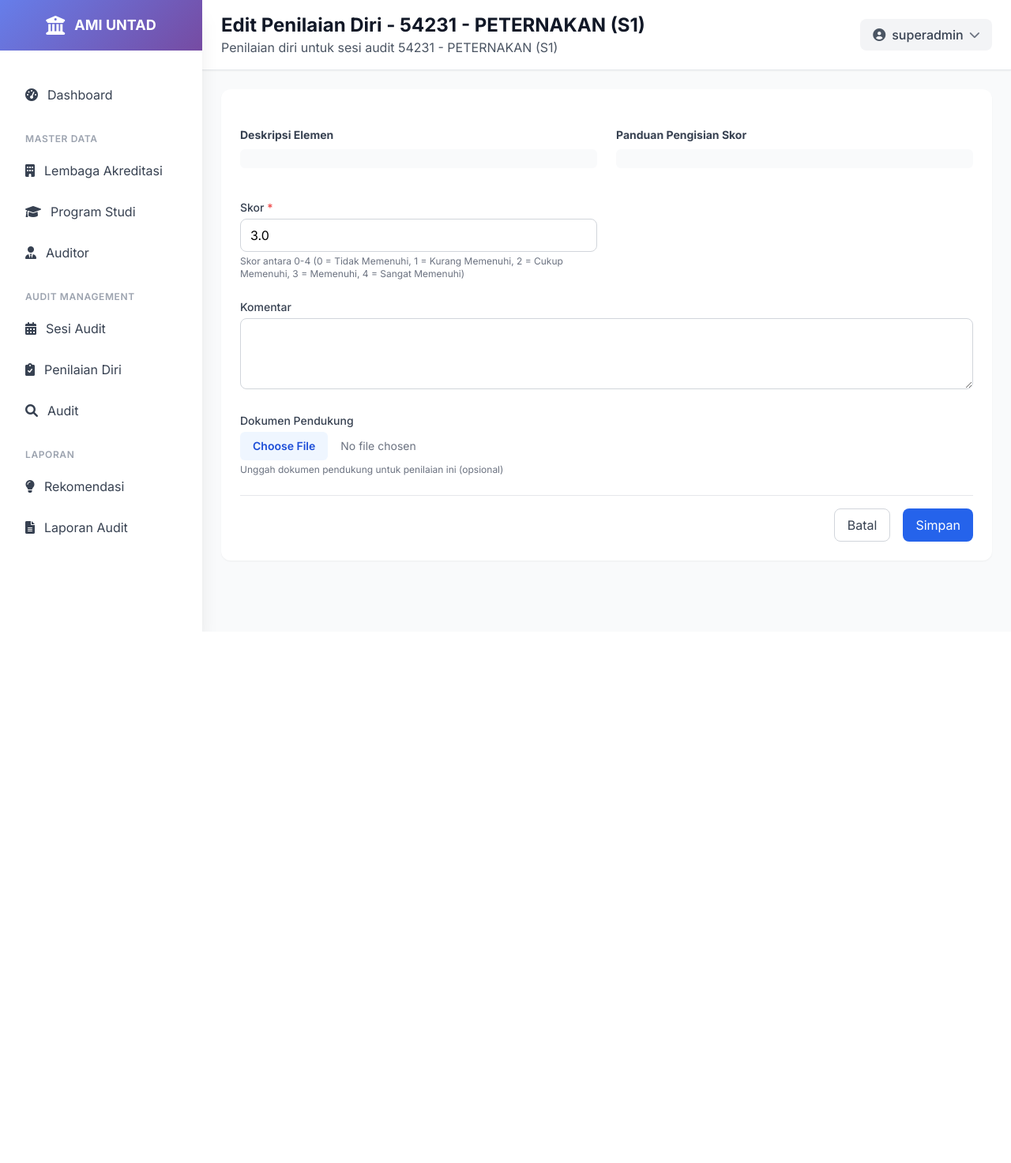
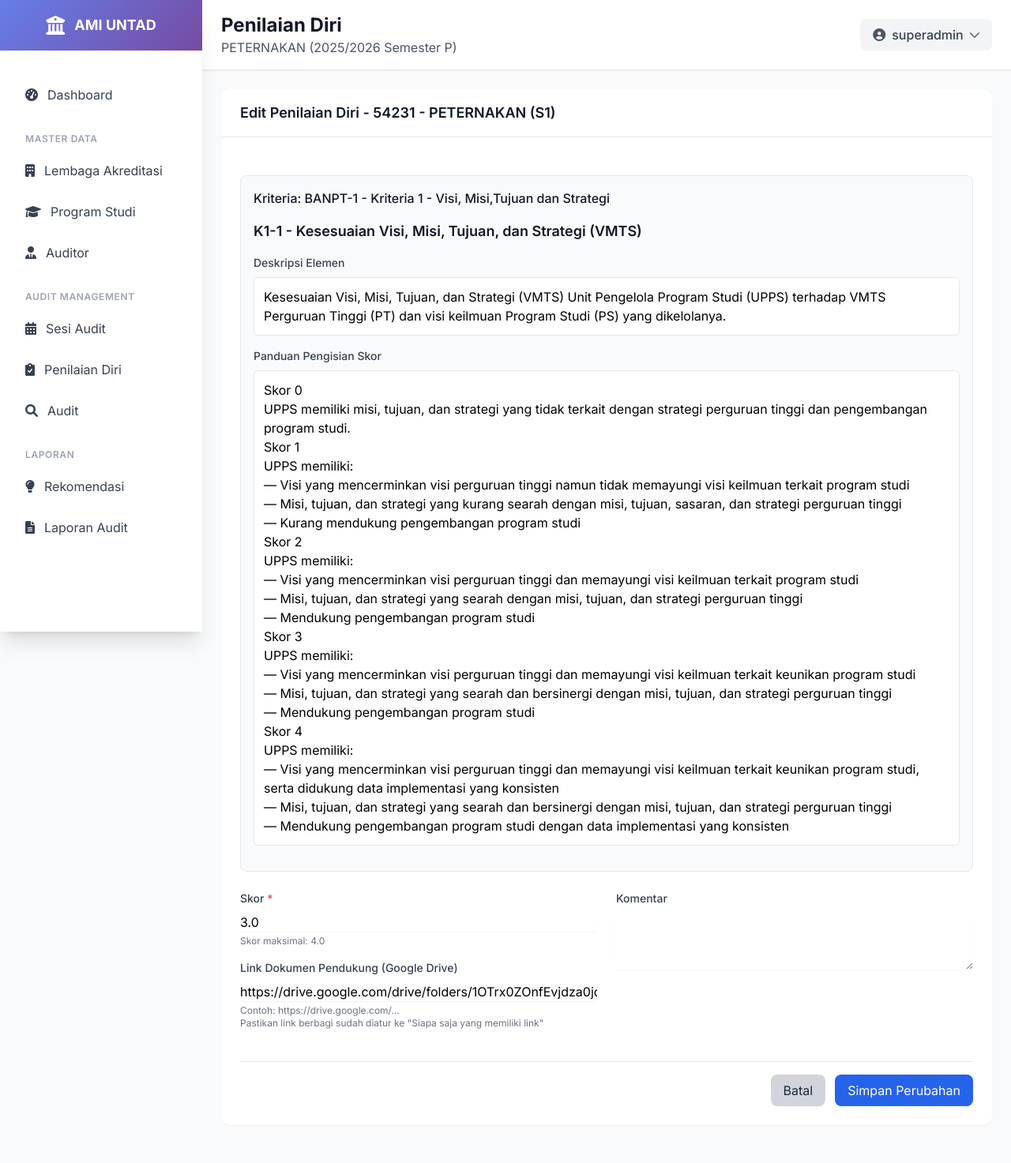
Before and after one commit to mahatirnajar/sipmi, a Django app: page /penilaian-diri/3/edit/ in a window 1280 px wide. Shown: the whole page at 79% size. Before the commit the page ends 800 px from the top, so only its background shows below. Run offline with Django 5.2, Linux system fonts and the light colour scheme; a user stored in the database is signed in; data comes from the database, SQL or seed files in the repository; both versions use the stored data as it was after the commit; parts of the project's set-up code (start-up, migrations or seed data) failed here and were passed over; some libraries are stand-ins or nearby versions.

Commit message:
update penilian diri

```diff
--- a/ami/forms.py
+++ b/ami/forms.py
@@ -268,26 +268,25 @@ class AuditSessionForm(forms.ModelForm):
 class PenilaianDiriForm(forms.ModelForm):
     class Meta:
         model = PenilaianDiri
-        fields = ['skor', 'komentar']
+        fields = ['skor', 'bukti_dokumen', 'komentar']  # Menghapus elemen karena tidak perlu diubah
         widgets = {
-            # 'elemen': forms.Select(attrs={'class': 'form-control', 'readonly': 'readonly'}),
-            'skor': forms.NumberInput(attrs={'class': 'w-full border border-gray-300 rounded-lg px-3 py-2 focus:outline-none focus:ring-2 focus:ring-blue-500 focus:border-blue-500'}),
-            'komentar': forms.Textarea(attrs={'rows': 3, 'class': 'w-full border border-gray-300 rounded-lg px-3 py-2 focus:outline-none focus:ring-2 focus:ring-blue-500 focus:border-blue-500'}),
-            # 'status': forms.Select(attrs={'class': 'form-control'}),
+            'skor': forms.NumberInput(attrs={'class': 'form-control mt-1 block w-full rounded-md border-black-300 shadow-sm focus:border-blue-500 focus:ring-blue-500'}),
+            'bukti_dokumen': forms.URLInput(attrs={
+                'class': 'form-control mt-1 block w-full rounded-md border-black-300 shadow-sm focus:border-blue-500 focus:ring-blue-500',
+                'placeholder': 'https://drive.google.com/...'
+            }),
+            'komentar': forms.Textarea(attrs={'rows': 3, 'class': 'form-control mt-1 block w-full rounded-md border-black-300 shadow-sm focus:border-blue-500 focus:ring-blue-500'}),
         }
 
-    def clean_skor(self):
-        skor = self.cleaned_data.get('skor')
-        elemen = self.cleaned_data.get('elemen')
-
-        if skor is not None and elemen:
-            if skor < 0:
-                raise forms.ValidationError("Skor tidak boleh kurang dari 0.")
-            if skor > elemen.skor_maksimal:
+    def clean_bukti_dokumen(self):
+        url = self.cleaned_data.get('bukti_dokumen')
+        if url:
+            # Validasi minimal format URL Google Drive
+            if 'drive.google.com' not in url and 'docs.google.com' not in url:
                 raise forms.ValidationError(
-                    f"Skor tidak boleh melebihi {elemen.skor_maksimal} (skor maksimal untuk indikator ini)."
+                    "Harus berupa link Google Drive atau Google Docs yang valid"
                 )
-        return skor
+        return url
 
 class AuditForm(forms.ModelForm):
     class Meta:
--- a/ami/models.py
+++ b/ami/models.py
@@ -164,6 +164,7 @@ class AuditSession(models.Model):
     ])
     tanggal_mulai_penilaian_mandiri = models.DateField(blank=True, null=True)
     tanggal_selesai_penilaian_mandiri = models.DateField(blank=True, null=True)
+    tanggal_mulai_penilaian_auditor = models.DateField(blank=True, null=True)
     tanggal_selesai_penilaian_auditor = models.DateField(blank=True, null=True)
     status = models.CharField(max_length=20, choices=[
         ('DRAFT', 'Draft'),
@@ -217,7 +218,7 @@ class PenilaianDiri(models.Model):
     audit_session = models.ForeignKey(AuditSession, on_delete=models.CASCADE, related_name='penilaian_diri')
     elemen = models.ForeignKey(Elemen, on_delete=models.CASCADE, null=True)
     skor = models.FloatField(null=True, blank=True)
-    bukti_dokumen = models.URLField(blank=True, null=True)
+    bukti_dokumen = models.URLField(blank=True, null=True)  # Sudah menggunakan URLField
     komentar = models.TextField(blank=True, null=True)
     tanggal_penilaian = models.DateTimeField(auto_now_add=True)
     status = models.CharField(max_length=20, choices=[
--- a/ami/views.py
+++ b/ami/views.py
@@ -682,9 +682,35 @@ def penilaian_diri_list(request, session_id):
             grouped_data[kriteria] = []
         grouped_data[kriteria].append(pd)
 
+
+    # Hitung statistik
+    total_indikator = len(penilaian_diri)
+    indikator_terisi = sum(1 for p in penilaian_diri if p.skor is not None)
+    persentase_terisi = (indikator_terisi / total_indikator * 100) if total_indikator > 0 else 0
+
+    # Ambil data audit
+    audit_items = Audit.objects.filter(
+        penilaian_diri__in=penilaian_diri
+    ).select_related(
+        'auditor'
+    )
+
+    # Hitung statistik audit
+    total_audit = audit_items.count()
+    audit_selesai = audit_items.exclude(skor__isnull=True).count()
+    persentase_audit = (audit_selesai / total_audit * 100) if total_audit > 0 else 0
+
+
     context = {
         'audit_session': audit_session,
-        'grouped_data': grouped_data
+        'grouped_data': grouped_data,
+        'audit_items': audit_items,
+        'total_indikator': total_indikator,
+        'indikator_terisi': indikator_terisi,
+        'persentase_terisi': persentase_terisi,
+        'total_audit': total_audit,
+        'audit_selesai': audit_selesai,
+        'persentase_audit': persentase_audit,
     }
     return render(request, 'ami/penilaian_diri_list.html', context)
 
@@ -705,15 +731,15 @@ def penilaian_diri_create(request, session_id):
             penilaian.audit_session = audit_session
             penilaian.save()
 
-            # Jika ada file dokumen pendukung yang diunggah
-            if 'bukti_dokumen' in request.FILES:
-                dokumen = DokumenPendukung(
-                    penilaian_diri=penilaian,
-                    nama=f"Dokumen Pendukung {penilaian.indikator.kode}",
-                    file=request.FILES['bukti_dokumen'],
-                    deskripsi="Dokumen pendukung yang diunggah bersama penilaian"
-                )
-                dokumen.save()
+            # # Jika ada file dokumen pendukung yang diunggah
+            # if 'bukti_dokumen' in request.FILES:
+            #     dokumen = DokumenPendukung(
+            #         penilaian_diri=penilaian,
+            #         nama=f"Dokumen Pendukung {penilaian.indikator.kode}",
+            #         file=request.FILES['bukti_dokumen'],
+            #         deskripsi="Dokumen pendukung yang diunggah bersama penilaian"
+            #     )
+            #     dokumen.save()
 
             messages.success(request, 'Penilaian diri berhasil disimpan.')
             return redirect('ami:penilaian_diri_list', session_id=session_id)
@@ -731,25 +757,24 @@ def penilaian_diri_update(request, pk):
     """View untuk memperbarui penilaian diri"""
     penilaian = get_object_or_404(PenilaianDiri, pk=pk)
     audit_session = penilaian.audit_session
-
     # Periksa izin akses - hanya program studi yang bersangkutan yang bisa mengisi
     if not check_program_studi_permission(request.user, audit_session.program_studi):
         return HttpResponseForbidden("Anda tidak memiliki izin untuk mengubah penilaian diri ini.")
 
-    # Periksa status sesi audit
-    if audit_session.status not in ['DRAFT', 'PENILAIAN_MANDIRI']:
-        messages.error(request, "Penilaian hanya bisa diubah saat status sesi adalah 'Draft' atau 'Penilaian Mandiri'.")
-        return redirect('ami:audit_session_detail', pk=audit_session.id)
+    # # Periksa status sesi audit
+    # if audit_session.status not in ['DRAFT', 'PENILAIAN_MANDIRI']:
+    #     messages.error(request, "Penilaian hanya bisa diubah saat status sesi adalah 'Draft' atau 'Penilaian Mandiri'.")
+    #     return redirect('ami:penilaian_diri_list', session_id=audit_session.id)
 
-    # Periksa apakah masih dalam rentang tanggal penilaian mandiri
-    today = timezone.now().date()
-    if audit_session.tanggal_mulai_penilaian_mandiri and audit_session.tanggal_selesai_penilaian_mandiri:
-        if today < audit_session.tanggal_mulai_penilaian_mandiri or today > audit_session.tanggal_selesai_penilaian_mandiri:
-            messages.error(request, "Penilaian hanya bisa diubah dalam rentang tanggal penilaian mandiri.")
-            return redirect('ami:audit_session_detail', pk=audit_session.id)
+    # # Periksa apakah masih dalam rentang tanggal penilaian mandiri
+    # today = timezone.now().date()
+    # if audit_session.tanggal_mulai_penilaian_mandiri and audit_session.tanggal_selesai_penilaian_mandiri:
+    #     if today < audit_session.tanggal_mulai_penilaian_mandiri or today > audit_session.tanggal_selesai_penilaian_mandiri:
+    #         messages.error(request, "Penilaian hanya bisa diubah dalam rentang tanggal penilaian mandiri.")
+    #         return redirect('ami:penilaian_diri_list', session_id=audit_session.id)
 
     if request.method == 'POST':
-        form = PenilaianDiriForm(request.POST, request.FILES, instance=penilaian)
+        form = PenilaianDiriForm(request.POST, instance=penilaian)
         if form.is_valid():
             penilaian = form.save()
             # Update status penilaian
@@ -757,25 +782,18 @@ def penilaian_diri_update(request, pk):
                 penilaian.status = 'TERISI'
                 penilaian.save()
 
-            # Jika ada file dokumen pendukung yang diunggah
-            if 'bukti_dokumen' in request.FILES:
-                dokumen = DokumenPendukung(
-                    penilaian_diri=penilaian,
-                    nama=f"Dokumen Pendukung {penilaian.elemen.kode}",
-                    file=request.FILES['bukti_dokumen'],
-                    deskripsi="Dokumen pendukung yang diunggah bersama penilaian"
-                )
-                dokumen.save()
             messages.success(request, 'Penilaian diri berhasil diperbarui.')
-            return redirect('ami:audit_session_detail', pk=audit_session.id)
+            return redirect('ami:penilaian_diri_list', session_id=audit_session.id)
     else:
         form = PenilaianDiriForm(instance=penilaian)
-    return render(request, 'ami/penilaian_diri_form.html', {
+
+    context = {
         'form': form,
         'audit_session': audit_session,
+        'penilaian': penilaian,
         'title': f'Edit Penilaian Diri - {audit_session.program_studi}'
-    })
-
+    }
+    return render(request, 'ami/penilaian_diri_form.html', context)
 
 @login_required
 def submit_penilaian_diri(request, session_id):
--- a/templates/ami/audit_session_list.html
+++ b/templates/ami/audit_session_list.html
@@ -96,7 +96,7 @@
 
                         <td class="px-3 lg:px-6 py-4 whitespace-nowrap text-xs lg:text-sm font-medium">
                             <div class="flex flex-wrap gap-1">
-                                <a href="{% url 'ami:audit_session_detail' session.id %}" class="text-blue-600 hover:text-blue-900">Lihat</a>
+                                <a href="{% url 'ami:penilaian_diri_list' session.id %}" class="text-blue-600 hover:text-blue-900">Lihat</a>
                                 <span class="hidden md:inline">|</span>
                                 <a href="{% url 'ami:audit_session_update' session.id %}" class="text-blue-600 hover:text-blue-900">Edit</a>
                                 <span class="hidden md:inline">|</span>
--- a/templates/ami/penilaian_diri_form.html
+++ b/templates/ami/penilaian_diri_form.html
@@ -1,12 +1,9 @@
-
 {% extends 'base.html' %}
 {% load static %}
-
-{% block title %}{{ title }} - Sistem Audit Mutu Internal | Universitas Tadulako{% endblock %}
-{% block page_title %}{{ title }}{% endblock %}
-{% block page_subtitle %}Penilaian diri untuk sesi audit {{ audit_session.program_studi }}{% endblock %}
-{% block mobile_title %}{{ title }}{% endblock %}
-
+{% block title %}{{ title }}{% endblock %}
+{% block page_title %}Penilaian Diri{% endblock %}
+{% block page_subtitle %}{{ audit_session.program_studi.nama }} ({{ audit_session.tahun_akademik }} Semester {{ audit_session.semester }}){% endblock %}
+{% block mobile_title %}Penilaian Diri{% endblock %}
 {% block content %}
 <div class="p-4 lg:p-6">
     {% if messages %}
@@ -19,64 +16,91 @@
     </div>
     {% endif %}
 
-    <div class="bg-white rounded-xl shadow-sm p-4 lg:p-6">
-        <form method="post" enctype="multipart/form-data" class="space-y-4 lg:space-y-6">
+    <div class="bg-white rounded-xl shadow-sm overflow-hidden mb-4 lg:mb-6">
+        <div class="px-4 lg:px-6 py-4 border-b border-gray-200">
+            <h3 class="text-lg font-semibold text-gray-900">{{ title }}</h3>
+        </div>
+        <div class="p-4 lg:p-6">
+            <form method="post" class="space-y-6">
                 {% csrf_token %}
 
-            <div class="grid grid-cols-1 md:grid-cols-2 gap-4 lg:gap-6">
+                <!-- Informasi Elemen -->
+                <div class="bg-gray-50 border border-gray-200 rounded-lg p-4">
                     <div class="mb-4">
-                    <label class="block text-gray-700 text-sm font-bold mb-2" for="deskripsi">
+                        <h4 class="font-medium text-gray-900">Kriteria: {{ penilaian.elemen.kriteria.kode }} - {{ penilaian.elemen.kriteria.nama }}</h4>
+                    </div>
+                    <div class="mb-4">
+                        <h3 class="text-lg font-semibold text-gray-900">{{ penilaian.elemen.kode }} - {{ penilaian.elemen.nama }}</h3>
+                    </div>
+
+                    <div class="mb-4">
+                        <label class="block text-gray-700 text-sm font-medium mb-2" for="deskripsi">
                             Deskripsi Elemen
                         </label>
-                    <p class="bg-gray-50 p-3 rounded-md text-gray-700">{{ penilaian.elemen.deskripsi }}</p>
+                        <div class="bg-white p-3 rounded-md border border-gray-200">
+                            {{ penilaian.elemen.deskripsi|linebreaks }}
                         </div>
+                    </div>
+
                     <div class="mb-4">
-                    <label class="block text-gray-700 text-sm font-bold mb-2" for="panduan">
+                        <label class="block text-gray-700 text-sm font-medium mb-2" for="panduan">
                             Panduan Pengisian Skor
                         </label>
-                    <div class="bg-gray-50 p-3 rounded-md text-gray-700">
-                        {{ penilaian.elemen.panduan|safe }}
+                        <div class="bg-white p-3 rounded-md border border-gray-200 prose max-w-none">
+                            {{ penilaian.elemen.panduan|linebreaks }}
+                        </div>
+                    </div>
+                </div>
+
+                <!-- Form Penilaian -->
+                <div class="grid grid-cols-1 md:grid-cols-2 gap-6">
+                    <div>
+                        <div class="mb-4">
+                            <label class="block text-gray-700 text-sm font-medium mb-2" for="skor">
+                                Skor <span class="text-red-500">*</span>
+                            </label>
+                            {{ form.skor }}
+                            {% if form.skor.errors %}
+                            <p class="text-red-500 text-xs mt-1">{{ form.skor.errors.0 }}</p>
+                            {% endif %}
+                            <p class="text-gray-500 text-xs mt-1">Skor maksimal: {{ penilaian.elemen.skor_maksimal }}</p>
+                        </div>
+
+                        <div class="mb-4">
+                            <label class="block text-gray-700 text-sm font-medium mb-2" for="bukti_dokumen">
+                                Link Dokumen Pendukung (Google Drive)
+                            </label>
+                            {{ form.bukti_dokumen }}
+                            {% if form.bukti_dokumen.errors %}
+                            <p class="text-red-500 text-xs mt-1">{{ form.bukti_dokumen.errors.0 }}</p>
+                            {% endif %}
+                            <p class="text-gray-500 text-xs mt-1">Contoh: https://drive.google.com/...<br>Pastikan link berbagi sudah diatur ke "Siapa saja yang memiliki link"</p>
                         </div>
                     </div>
 
                     <div>
-                    <label for="{{ form.skor.id_for_label }}" class="block text-sm font-medium text-gray-700 mb-1">Skor <span class="text-red-500">*</span></label>
-                    {{ form.skor }}
-                    {% if form.skor.errors %}
-                    <p class="mt-1 text-xs text-red-600">{{ form.skor.errors|join:", " }}</p>
-                    {% endif %}
-                    <p class="mt-1 text-xs text-gray-500">Skor antara 0-4 (0 = Tidak Memenuhi, 1 = Kurang Memenuhi, 2 = Cukup Memenuhi, 3 = Memenuhi, 4 = Sangat Memenuhi)</p>
-                </div>
-
-                <div class="md:col-span-2">
-                    <label for="{{ form.komentar.id_for_label }}" class="block text-sm font-medium text-gray-700 mb-1">Komentar</label>
+                        <div class="mb-4">
+                            <label class="block text-gray-700 text-sm font-medium mb-2" for="komentar">
+                                Komentar
+                            </label>
                             {{ form.komentar }}
                             {% if form.komentar.errors %}
-                    <p class="mt-1 text-xs text-red-600">{{ form.komentar.errors|join:", " }}</p>
+                            <p class="text-red-500 text-xs mt-1">{{ form.komentar.errors.0 }}</p>
                             {% endif %}
                         </div>
-
-                <div class="md:col-span-2">
-                    <label for="bukti_dokumen" class="block text-sm font-medium text-gray-700 mb-1">Dokumen Pendukung</label>
-                    <input type="file" name="bukti_dokumen" id="bukti_dokumen" class="block w-full text-sm text-gray-500
-                        file:mr-4 file:py-2 file:px-4
-                        file:rounded-md file:border-0
-                        file:text-sm file:font-semibold
-                        file:bg-blue-50 file:text-blue-700
-                        hover:file:bg-blue-100">
-                    <p class="mt-1 text-xs text-gray-500">Unggah dokumen pendukung untuk penilaian ini (opsional)</p>
                     </div>
                 </div>
 
-            <div class="flex flex-col-reverse sm:flex-row sm:justify-end sm:space-x-4 pt-4 border-t border-gray-200">
-                <a href="{% url 'ami:penilaian_diri_list' audit_session.id %}" class="w-full sm:w-auto px-4 py-2 mt-2 sm:mt-0 border border-gray-300 rounded-lg text-gray-700 hover:bg-gray-50 text-center">
+                <div class="flex justify-end space-x-3 pt-4 border-t border-gray-200">
+                    <a href="{% url 'ami:penilaian_diri_list' audit_session.id %}" class="bg-gray-300 hover:bg-gray-400 text-gray-800 px-4 py-2 rounded-lg">
                         Batal
                     </a>
-                <button type="submit" class="w-full sm:w-auto px-4 py-2 bg-blue-600 text-white rounded-lg hover:bg-blue-700">
-                    Simpan
+                    <button type="submit" class="bg-blue-600 hover:bg-blue-700 text-white px-4 py-2 rounded-lg">
+                        Simpan Perubahan
                     </button>
                 </div>
             </form>
         </div>
     </div>
+</div>
 {% endblock %}
```
Also changed, not shown: templates/ami/audit_session_detail.html (+7 -6 lines), ami/migrations/0008_auditsession_tanggal_mulai_penilaian_auditor.py (added), db.sqlite3. Lines whose indentation alone changed are shown as unchanged.
